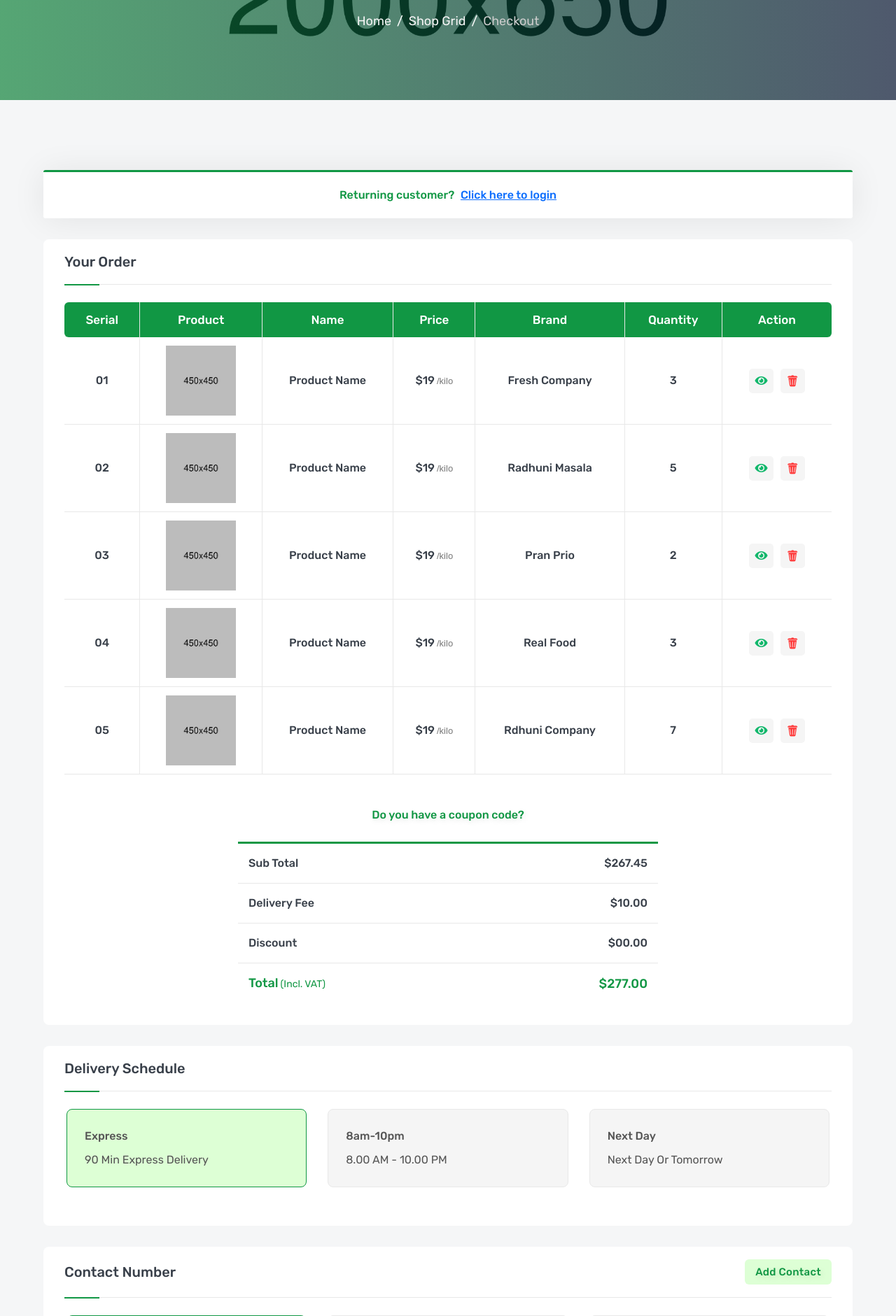
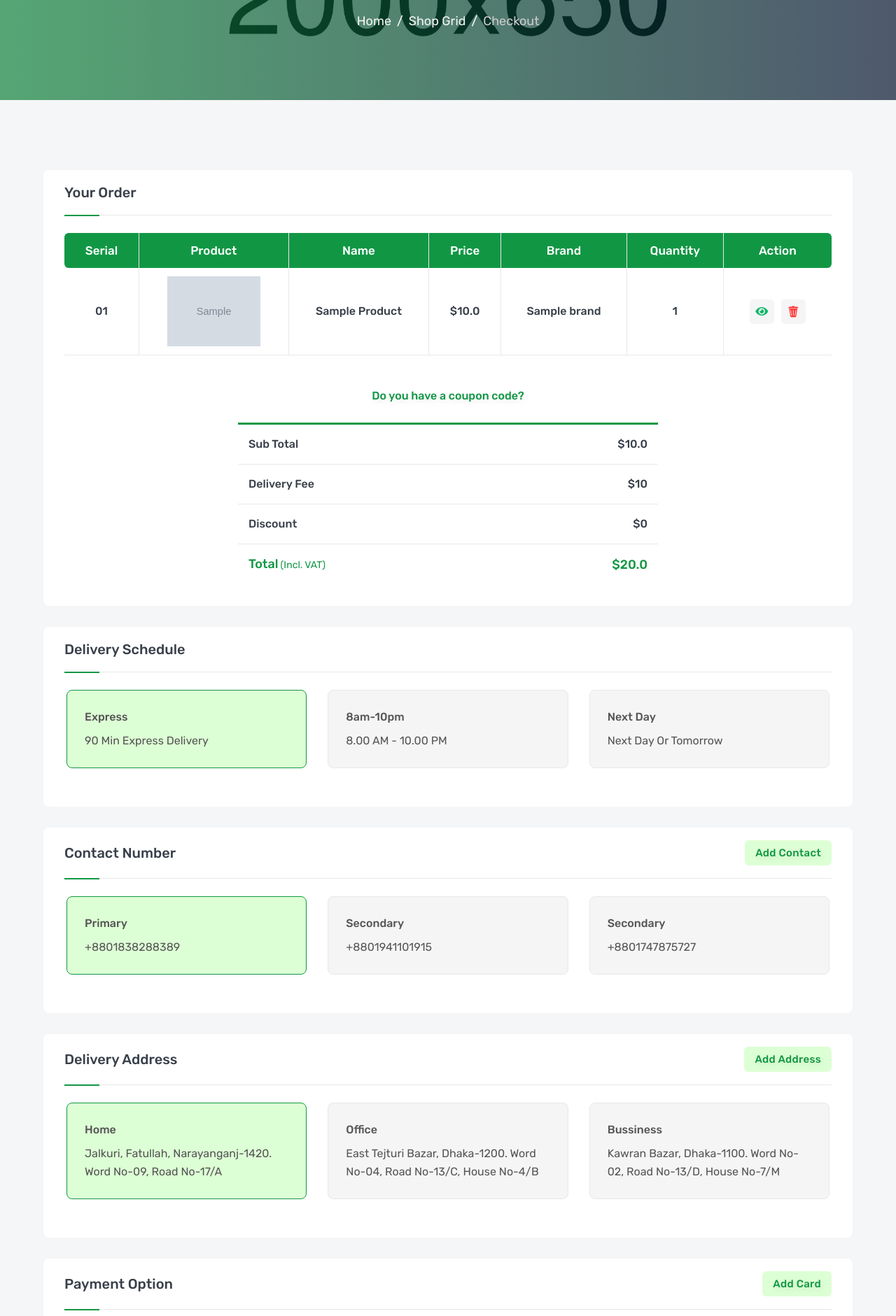
Before and after one commit to mohsenAlsayegh/Django-Amazon-Clone, a Django app: page /orders/checkout/ in a window 1280 px wide. Shown: the part 345-2226 px from the top of the page at 70% size. Run offline with Django 4.2, Linux system fonts and the light colour scheme; a user stored in the database is signed in; tables that the repository leaves empty hold one stand-in row (values such as "Sample post"); grey boxes marked "Sample" are stand-in pictures; some libraries are stand-ins or nearby versions.

Commit message:
show data to checkout page

```diff
--- a/orders/templates/orders/checkout.html
+++ b/orders/templates/orders/checkout.html
@@ -33,11 +33,6 @@
             <div class="container">
                 <div class="row">
                     <div class="col-lg-12">
-                        <div class="alert-info">
-                            <p>Returning customer? <a href="login.html">Click here to login</a></p>
-                        </div>
-                    </div>
-                    <div class="col-lg-12">
                         <div class="account-card">
                             <div class="account-title">
                                 <h4>Your order</h4>
@@ -57,66 +52,20 @@
                                             </tr>
                                         </thead>
                                         <tbody>
+                                            {% for item in cart_detail %}
                                             <tr>
                                                 <td class="table-serial"><h6>01</h6></td>
-                                                <td class="table-image"><img src="images/product/01.jpg" alt="product"></td>
-                                                <td class="table-name"><h6>product name</h6></td>
-                                                <td class="table-price"><h6>$19<small>/kilo</small></h6></td>
-                                                <td class="table-brand"><h6>Fresh Company</h6></td>
-                                                <td class="table-quantity"><h6>3</h6></td>
+                                                <td class="table-image"><img src="{{item.product.images.url}}" alt="product"></td>
+                                                <td class="table-name"><h6>{{item.product}}</h6></td>
+                                                <td class="table-price"><h6>${{item.product.price}}</h6></td>
+                                                <td class="table-brand"><h6>{{item.product.brand}}</h6></td>
+                                                <td class="table-quantity"><h6>{{item.qauntity}}</h6></td>
                                                 <td class="table-action">
                                                     <a class="view" href="#" title="Quick View" data-bs-toggle="modal" data-bs-target="#product-view"><i class="fas fa-eye"></i></a>
                                                     <a class="trash" href="#" title="Remove Wishlist"><i class="icofont-trash"></i></a>
                                                 </td>
                                             </tr>
-                                            <tr>
-                                                <td class="table-serial"><h6>02</h6></td>
-                                                <td class="table-image"><img src="images/product/02.jpg" alt="product"></td>
-                                                <td class="table-name"><h6>product name</h6></td>
-                                                <td class="table-price"><h6>$19<small>/kilo</small></h6></td>
-                                                <td class="table-brand"><h6>Radhuni Masala</h6></td>
-                                                <td class="table-quantity"><h6>5</h6></td>
-                                                <td class="table-action">
-                                                    <a class="view" href="#" title="Quick View" data-bs-toggle="modal" data-bs-target="#product-view"><i class="fas fa-eye"></i></a>
-                                                    <a class="trash" href="#" title="Remove Wishlist"><i class="icofont-trash"></i></a>
-                                                </td>
-                                            </tr>
-                                            <tr>
-                                                <td class="table-serial"><h6>03</h6></td>
-                                                <td class="table-image"><img src="images/product/03.jpg" alt="product"></td>
-                                                <td class="table-name"><h6>product name</h6></td>
-                                                <td class="table-price"><h6>$19<small>/kilo</small></h6></td>
-                                                <td class="table-brand"><h6>Pran Prio</h6></td>
-                                                <td class="table-quantity"><h6>2</h6></td>
-                                                <td class="table-action">
-                                                    <a class="view" href="#" title="Quick View" data-bs-toggle="modal" data-bs-target="#product-view"><i class="fas fa-eye"></i></a>
-                                                    <a class="trash" href="#" title="Remove Wishlist"><i class="icofont-trash"></i></a>
-                                                </td>
-                                            </tr>
-                                            <tr>
-                                                <td class="table-serial"><h6>04</h6></td>
-                                                <td class="table-image"><img src="images/product/04.jpg" alt="product"></td>
-                                                <td class="table-name"><h6>product name</h6></td>
-                                                <td class="table-price"><h6>$19<small>/kilo</small></h6></td>
-                                                <td class="table-brand"><h6>Real Food</h6></td>
-                                                <td class="table-quantity"><h6>3</h6></td>
-                                                <td class="table-action">
-                                                    <a class="view" href="#" title="Quick View" data-bs-toggle="modal" data-bs-target="#product-view"><i class="fas fa-eye"></i></a>
-                                                    <a class="trash" href="#" title="Remove Wishlist"><i class="icofont-trash"></i></a>
-                                                </td>
-                                            </tr>
-                                            <tr>
-                                                <td class="table-serial"><h6>05</h6></td>
-                                                <td class="table-image"><img src="images/product/05.jpg" alt="product"></td>
-                                                <td class="table-name"><h6>product name</h6></td>
-                                                <td class="table-price"><h6>$19<small>/kilo</small></h6></td>
-                                                <td class="table-brand"><h6>Rdhuni Company</h6></td>
-                                                <td class="table-quantity"><h6>7</h6></td>
-                                                <td class="table-action">
-                                                    <a class="view" href="#" title="Quick View" data-bs-toggle="modal" data-bs-target="#product-view"><i class="fas fa-eye"></i></a>
-                                                    <a class="trash" href="#" title="Remove Wishlist"><i class="icofont-trash"></i></a>
-                                                </td>
-                                            </tr>
+                                            {% endfor %}
                                         </tbody>
                                     </table>
                                 </div>
@@ -131,19 +80,19 @@
                                     <ul>
                                         <li>
                                             <span>Sub total</span>
-                                            <span>$267.45</span>
+                                            <span>${{sub_total}}</span>
                                         </li>
                                         <li>
                                             <span>delivery fee</span>
-                                            <span>$10.00</span>
+                                            <span>${{delivery_fee}}</span>
                                         </li>
                                         <li>
                                             <span>discount</span>
-                                            <span>$00.00</span>
+                                            <span>${{discount}}</span>
                                         </li>
                                         <li>
                                             <span>Total<small>(Incl. VAT)</small></span>
-                                            <span>$277.00</span>
+                                            <span>${{total}}</span>
                                         </li>
                                     </ul>
                                 </div>
--- a/orders/views.py
+++ b/orders/views.py
@@ -1,6 +1,7 @@
 from django.shortcuts import render, redirect
 from .models import Order, OrderDetail, Cart, CartDetail, Coupon
 from products.models import Product
+from settings.models import DeliveryFee
 
 
 def order_list(request):
@@ -8,7 +9,21 @@ def order_list(request):
     return render(request, 'orders/order_list.html', {'orders': data})
 
 def checkout(request):
-    return render(request, 'orders/checkout.html',{})
+    cart = Cart.objects.get(user=request.user,status='Inprogress')
+    cart_detail = CartDetail.objects.filter(order = cart )
+    delivery_fee = DeliveryFee.objects.last().fee
+
+    sub_total = cart.cart_total
+    discount = 0
+    total = sub_total + delivery_fee
+
+    return render(request, 'orders/checkout.html',{
+        'cart_detail':cart_detail,
+        'delivery_fee':delivery_fee ,
+        'sub_total':sub_total ,
+        'discount':discount ,
+        'total':total
+    })
 
 def add_to_cart(request):
     product = Product.objects.get(id=request.POST['product_id'])
--- a/settings/templates/settings/home.html
+++ b/settings/templates/settings/home.html
@@ -1,5 +1,7 @@
 
 {% extends "base.html" %}
+{% load static %}
+
 {% block body  %}
         <!--=====================================
                     BANNER PART START
```
Also changed, not shown: todo.md (+0 -7 lines), 1 other file.
